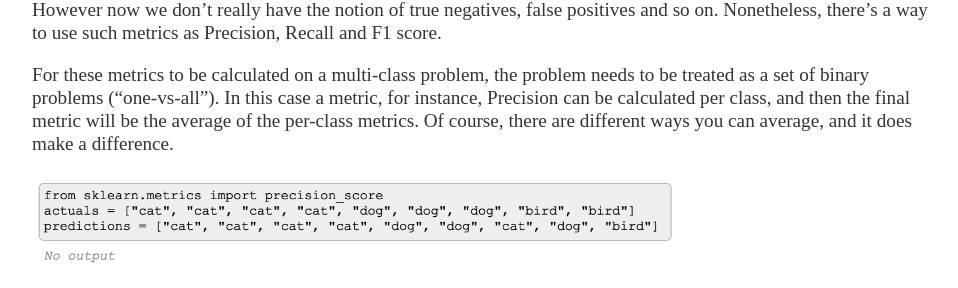
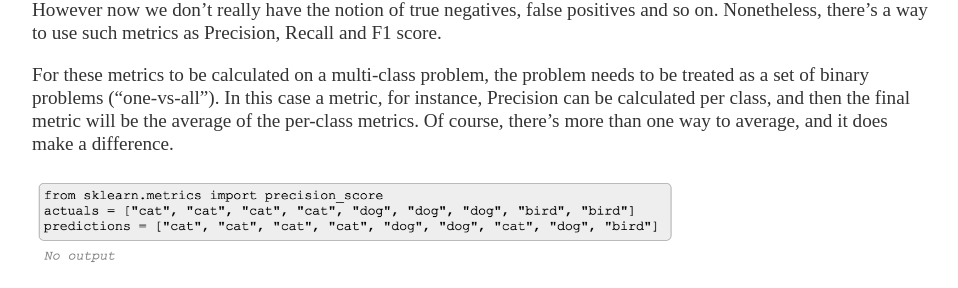
Before and after one commit to MKhalusova/MKhalusova.github.io, a Jekyll site: the page built from _posts/2019-04-17-ml-model-evaluation-metrics-p2.md, in a window 1280 px wide and 900 px high, scrolled down 1486 px. Shown: the part 196-484 px from the top of the window, without its empty margins (160-1118 px from the left). Built offline with Jekyll 4.4.1, drawn with Linux system fonts in a browser that asks for light colours; formulas are drawn with MathJax 3; comment, search, counter and statistics services are not loaded; some of the changed text lies outside the part shown.

Commit message:
typo fixed

```diff
--- a/_posts/2019-04-17-ml-model-evaluation-metrics-p2.md
+++ b/_posts/2019-04-17-ml-model-evaluation-metrics-p2.md
@@ -10,7 +10,7 @@
 to a binary classification problem.
 
 In this post, let's see how some of them can be extended to a multi-class case:
-* [What does confusion Matrix look like for a multi-class problem?](#confusion-matrix)
+* [What does confusion matrix look like for a multi-class problem?](#confusion-matrix)
 * [How are micro-, macro- and weighted-averaged metrics calculated?](#micro--macro--weighted-averaged-precision)
 * [Log Loss for multi-class problem](#multi-class-log-loss)
 
@@ -42,7 +42,7 @@
 
 For these metrics to be calculated on a multi-class problem, the problem needs to be treated as a set of binary problems
 ("one-vs-all"). In this case a metric, for instance, Precision can be calculated per class, and then the final metric will
-be the average of the per-class metrics. Of course, there are different ways you can average, and it does make a difference.
+be the average of the per-class metrics. Of course, there's more than one way to average, and it does make a difference.
 
 ![Precision score with different average strategy](/images/metrics/precision-average.png){:width="650px"}
 
```
